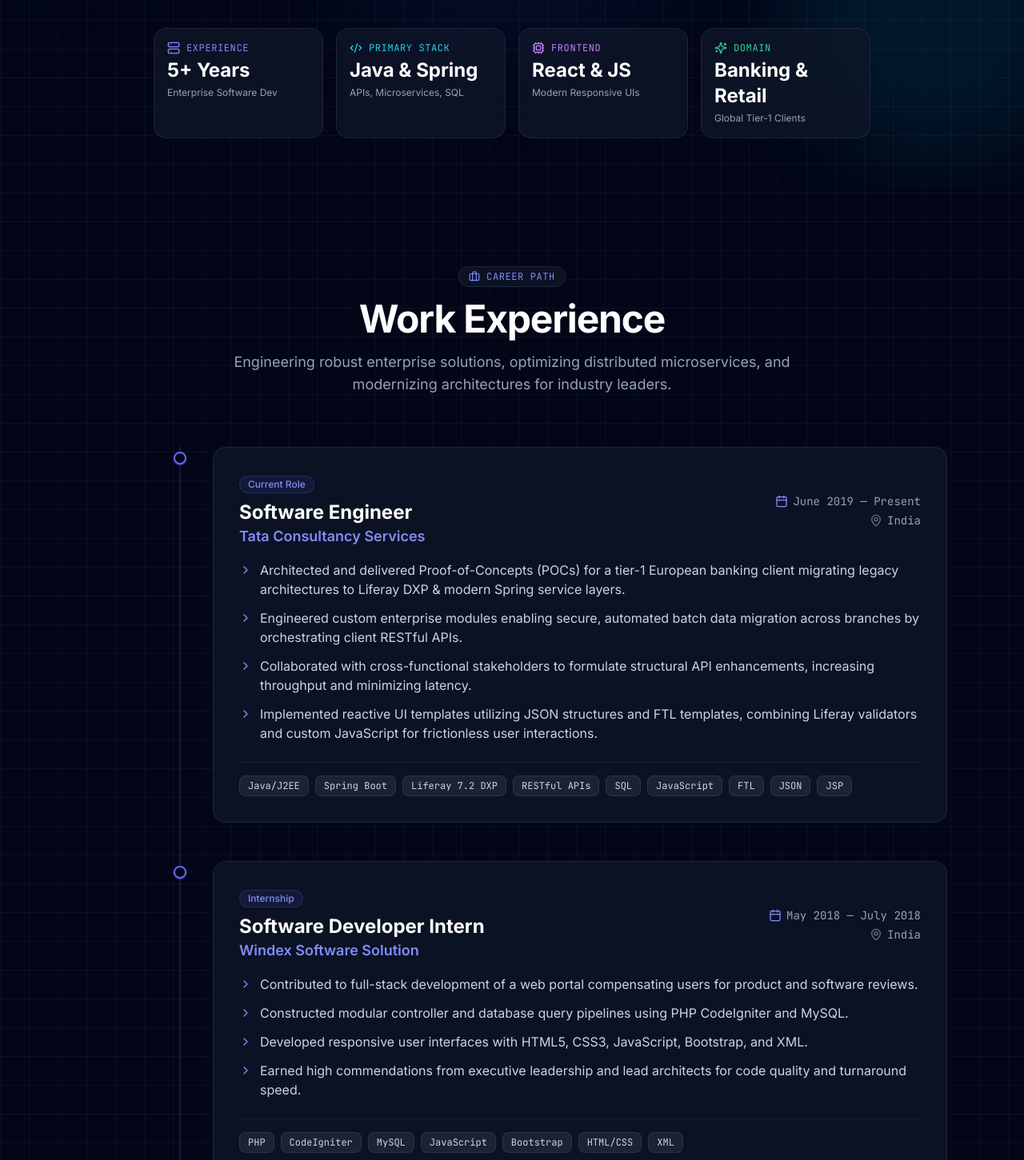
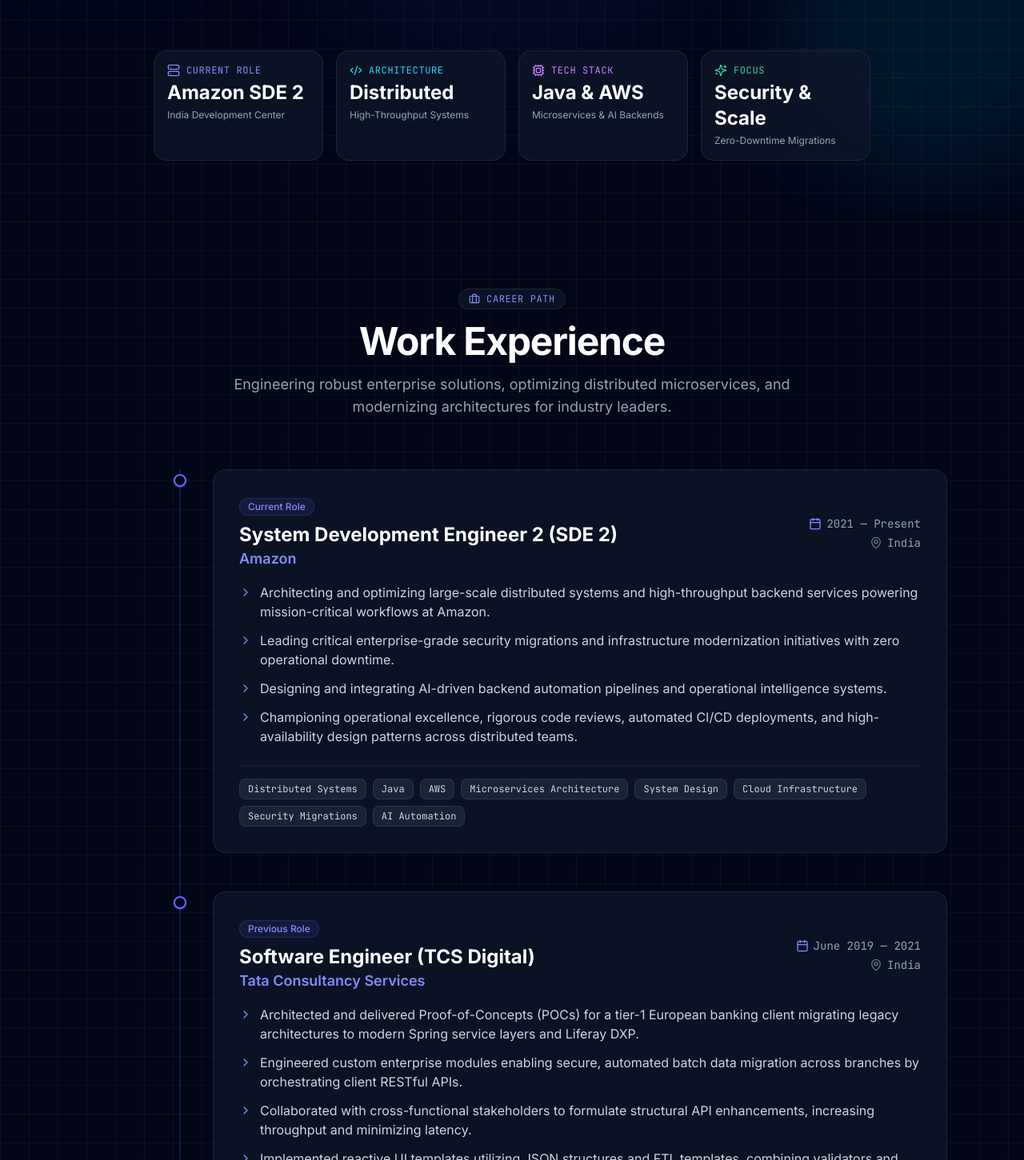
Before and after one commit to 001Abhishek/portfolio, a React (Vite) app: page / in a window 1280 px wide. Shown: the part 659-2110 px from the top of the page at 80% size. Built offline with nearby package versions, Linux system fonts and the light colour scheme.

Commit message:
feat: update experience with Amazon SDE 2 role, distributed systems and cloud achievements

```diff
--- a/src/components/Hero.jsx
+++ b/src/components/Hero.jsx
@@ -101,37 +101,37 @@
           <div className="glass-panel p-4 rounded-2xl border border-slate-800 text-left hover:border-indigo-500/30 transition-colors">
             <div className="flex items-center gap-2 text-indigo-400 mb-1">
               <Server className="w-4 h-4" />
-              <span className="text-xs font-mono uppercase tracking-wider">Experience</span>
+              <span className="text-xs font-mono uppercase tracking-wider">Current Role</span>
             </div>
-            <div className="text-xl sm:text-2xl font-bold text-white">5+ Years</div>
-            <div className="text-xs text-slate-400 mt-1">Enterprise Software Dev</div>
+            <div className="text-xl sm:text-2xl font-bold text-white">Amazon SDE 2</div>
+            <div className="text-xs text-slate-400 mt-1">India Development Center</div>
           </div>
 
           <div className="glass-panel p-4 rounded-2xl border border-slate-800 text-left hover:border-indigo-500/30 transition-colors">
             <div className="flex items-center gap-2 text-cyan-400 mb-1">
               <Code2 className="w-4 h-4" />
-              <span className="text-xs font-mono uppercase tracking-wider">Primary Stack</span>
+              <span className="text-xs font-mono uppercase tracking-wider">Architecture</span>
             </div>
-            <div className="text-xl sm:text-2xl font-bold text-white">Java & Spring</div>
-            <div className="text-xs text-slate-400 mt-1">APIs, Microservices, SQL</div>
+            <div className="text-xl sm:text-2xl font-bold text-white">Distributed</div>
+            <div className="text-xs text-slate-400 mt-1">High-Throughput Systems</div>
           </div>
 
           <div className="glass-panel p-4 rounded-2xl border border-slate-800 text-left hover:border-indigo-500/30 transition-colors">
             <div className="flex items-center gap-2 text-purple-400 mb-1">
               <Cpu className="w-4 h-4" />
-              <span className="text-xs font-mono uppercase tracking-wider">Frontend</span>
+              <span className="text-xs font-mono uppercase tracking-wider">Tech Stack</span>
             </div>
-            <div className="text-xl sm:text-2xl font-bold text-white">React & JS</div>
-            <div className="text-xs text-slate-400 mt-1">Modern Responsive UIs</div>
+            <div className="text-xl sm:text-2xl font-bold text-white">Java & AWS</div>
+            <div className="text-xs text-slate-400 mt-1">Microservices & AI Backends</div>
           </div>
 
           <div className="glass-panel p-4 rounded-2xl border border-slate-800 text-left hover:border-indigo-500/30 transition-colors">
             <div className="flex items-center gap-2 text-emerald-400 mb-1">
               <Sparkles className="w-4 h-4" />
-              <span className="text-xs font-mono uppercase tracking-wider">Domain</span>
+              <span className="text-xs font-mono uppercase tracking-wider">Focus</span>
             </div>
-            <div className="text-xl sm:text-2xl font-bold text-white">Banking & Retail</div>
-            <div className="text-xs text-slate-400 mt-1">Global Tier-1 Clients</div>
+            <div className="text-xl sm:text-2xl font-bold text-white">Security & Scale</div>
+            <div className="text-xs text-slate-400 mt-1">Zero-Downtime Migrations</div>
           </div>
         </div>
       </div>
--- a/src/data/portfolioData.js
+++ b/src/data/portfolioData.js
@@ -1,41 +1,56 @@
 export const portfolioData = {
   personalInfo: {
     name: "Abhishek Sudarshan Pathania",
-    role: "Software Engineer & Full-Stack Developer",
-    currentCompany: "Tata Consultancy Services",
-    location: "Gujarat, India",
+    role: "System Development Engineer 2 (SDE 2)",
+    currentCompany: "Amazon",
+    location: "India",
     email: "aprjaput321@gmail.com",
     github: "https://github.com/001Abhishek",
     linkedin: "https://www.linkedin.com/in/abhishek-s-pathania-095816137/",
     youtube: "https://www.youtube.com/channel/UCpud0pGbrDLfA3g5CnmjYcA/featured",
     resumeUrl: "./AbhishekResume.pdf",
-    shortBio: "Software Developer passionate about crafting resilient backend architectures, scalable APIs, and modern responsive web applications.",
+    shortBio: "System Development Engineer 2 @ Amazon specializing in large-scale distributed systems, mission-critical security migrations, AI-powered backend systems, and cloud-native architectures.",
     aboutBio: [
-      "I am a driven and self-motivated Software Developer with a Bachelor of Science in Computer Science from Gujarat Technological University. Currently contributing to mission-critical enterprise systems at Tata Consultancy Services.",
-      "With a strong foundation in Java, Spring Boot, and modern web technologies, I love designing clean RESTful services, streamlining database transactions, and exploring modern cloud patterns. I continuously strive to elevate my craft, adhere to clean code principles (SOLID, MVC), and share knowledge with the developer community.",
-      "In my free time, I enjoy developing side projects, experimenting with emerging tech stacks, writing technical blogs, and reading."
+      "I am a System Development Engineer 2 (SDE 2) at Amazon (Amazon India Development Center) with a strong foundation in Computer Science Engineering from Gujarat Technological University.",
+      "At Amazon, I focus on engineering resilient distributed systems, driving critical infrastructure and security migrations, and architecting AI-powered backend workflows capable of operating seamlessly at massive global scale.",
+      "Prior to Amazon, I contributed to enterprise banking POCs and high-throughput data migration microservices at Tata Consultancy Services (TCS Digital). I am passionate about system design, performance profiling, clean code architecture (SOLID, MVC), and sharing insights across the engineering community."
     ],
     education: {
-      degree: "Bachelor of Science in Computer Science",
+      degree: "Bachelor of Science in Computer Science & Engineering",
       institution: "Gujarat Technological University",
       period: "2015 — 2019",
-      description: "Focused on Object-Oriented Programming, Data Structures & Algorithms, Database Management Systems, and Software Engineering."
+      description: "Focused on Distributed Systems, Algorithms, Data Structures, Relational Database Management, and Object-Oriented Architecture."
     }
   },
 
   experience: [
     {
-      id: "tcs",
-      company: "Tata Consultancy Services",
-      role: "Software Engineer",
-      period: "June 2019 — Present",
+      id: "amazon",
+      company: "Amazon",
+      role: "System Development Engineer 2 (SDE 2)",
+      period: "2021 — Present",
       location: "India",
       badge: "Current Role",
       highlights: [
-        "Architected and delivered Proof-of-Concepts (POCs) for a tier-1 European banking client migrating legacy architectures to Liferay DXP & modern Spring service layers.",
+        "Architecting and optimizing large-scale distributed systems and high-throughput backend services powering mission-critical workflows at Amazon.",
+        "Leading critical enterprise-grade security migrations and infrastructure modernization initiatives with zero operational downtime.",
+        "Designing and integrating AI-driven backend automation pipelines and operational intelligence systems.",
+        "Championing operational excellence, rigorous code reviews, automated CI/CD deployments, and high-availability design patterns across distributed teams."
+      ],
+      skills: ["Distributed Systems", "Java", "AWS", "Microservices Architecture", "System Design", "Cloud Infrastructure", "Security Migrations", "AI Automation"]
+    },
+    {
+      id: "tcs",
+      company: "Tata Consultancy Services",
+      role: "Software Engineer (TCS Digital)",
+      period: "June 2019 — 2021",
+      location: "India",
+      badge: "Previous Role",
+      highlights: [
+        "Architected and delivered Proof-of-Concepts (POCs) for a tier-1 European banking client migrating legacy architectures to modern Spring service layers and Liferay DXP.",
         "Engineered custom enterprise modules enabling secure, automated batch data migration across branches by orchestrating client RESTful APIs.",
         "Collaborated with cross-functional stakeholders to formulate structural API enhancements, increasing throughput and minimizing latency.",
-        "Implemented reactive UI templates utilizing JSON structures and FTL templates, combining Liferay validators and custom JavaScript for frictionless user interactions."
+        "Implemented reactive UI templates utilizing JSON structures and FTL templates, combining validators and custom JavaScript for frictionless user interactions."
       ],
       skills: ["Java/J2EE", "Spring Boot", "Liferay 7.2 DXP", "RESTful APIs", "SQL", "JavaScript", "FTL", "JSON", "JSP"]
     },
@@ -49,10 +64,9 @@
       highlights: [
         "Contributed to full-stack development of a web portal compensating users for product and software reviews.",
         "Constructed modular controller and database query pipelines using PHP CodeIgniter and MySQL.",
-        "Developed responsive user interfaces with HTML5, CSS3, JavaScript, Bootstrap, and XML.",
-        "Earned high commendations from executive leadership and lead architects for code quality and turnaround speed."
+        "Developed responsive user interfaces with HTML5, CSS3, JavaScript, Bootstrap, and XML."
       ],
-      skills: ["PHP", "CodeIgniter", "MySQL", "JavaScript", "Bootstrap", "HTML/CSS", "XML"]
+      skills: ["PHP", "CodeIgniter", "MySQL", "JavaScript", "Bootstrap", "HTML/CSS"]
     }
   ],
 
@@ -91,14 +105,24 @@
 
   skillCategories: [
     {
+      category: "Distributed Systems & Cloud",
+      skills: [
+        { name: "Distributed Systems", level: "Advanced" },
+        { name: "AWS Cloud", level: "Advanced" },
+        { name: "System Design", level: "Advanced" },
+        { name: "Microservices", level: "Advanced" },
+        { name: "Security Migrations", level: "Advanced" },
+        { name: "AI Backend Automation", level: "Proficient" }
+      ]
+    },
+    {
       category: "Backend & Core",
       skills: [
-        { name: "Java (OOP)", level: "Advanced" },
+        { name: "Java (OOP)", level: "Expert" },
         { name: "Spring Boot", level: "Advanced" },
         { name: "RESTful APIs", level: "Advanced" },
-        { name: "Microservices", level: "Intermediate" },
-        { name: "Data Structures & Algorithms", level: "Proficient" },
-        { name: "Node.js / Express", level: "Intermediate" },
+        { name: "Data Structures & Algorithms", level: "Advanced" },
+        { name: "Node.js / Express", level: "Proficient" },
         { name: "Hibernate / JPA", level: "Proficient" }
       ]
     },
@@ -114,26 +138,14 @@
       ]
     },
     {
-      category: "Databases & Storage",
+      category: "Databases, DevOps & Tools",
       skills: [
-        { name: "MySQL", level: "Advanced" },
-        { name: "PostgreSQL", level: "Proficient" },
-        { name: "MongoDB", level: "Intermediate" },
-        { name: "Query Optimization", level: "Proficient" },
-        { name: "Database Schema Design", level: "Advanced" }
-      ]
-    },
-    {
-      category: "DevOps, Tools & Methods",
-      skills: [
-        { name: "Git & GitHub", level: "Advanced" },
-        { name: "GitHub Actions (CI/CD)", level: "Proficient" },
-        { name: "Docker", level: "Intermediate" },
-        { name: "Jenkins", level: "Intermediate" },
-        { name: "JUnit / Mockito", level: "Proficient" },
-        { name: "SOLID & Design Patterns", level: "Advanced" },
-        { name: "JIRA & Agile", level: "Advanced" },
-        { name: "SonarLint", level: "Proficient" }
+        { name: "MySQL / PostgreSQL", level: "Advanced" },
+        { name: "DynamoDB / NoSQL", level: "Proficient" },
+        { name: "Git & GitHub Actions", level: "Advanced" },
+        { name: "Docker & Containers", level: "Proficient" },
+        { name: "CI/CD & Operational Excellence", level: "Advanced" },
+        { name: "SOLID & Design Patterns", level: "Expert" }
       ]
     }
   ]
```
